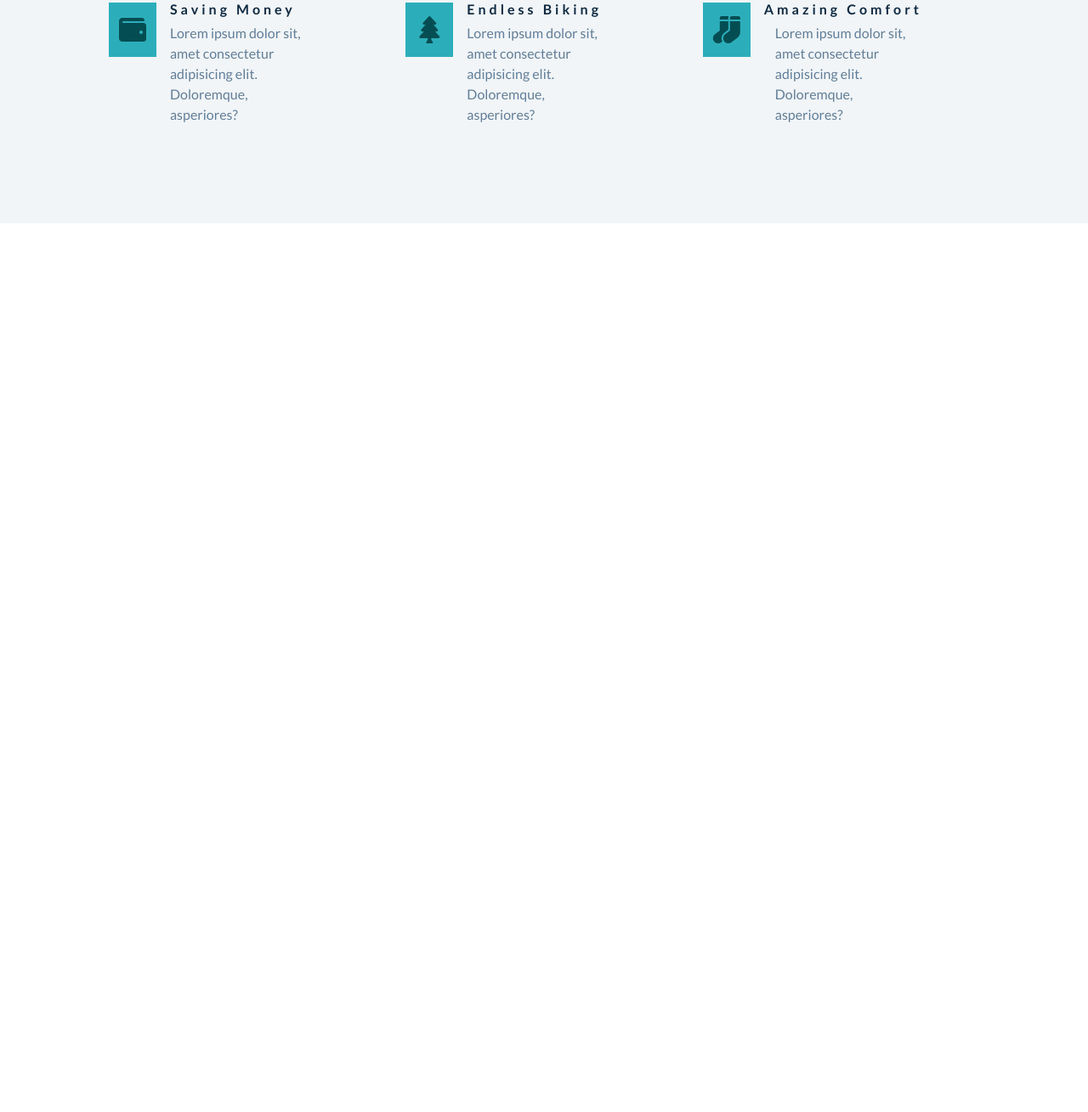
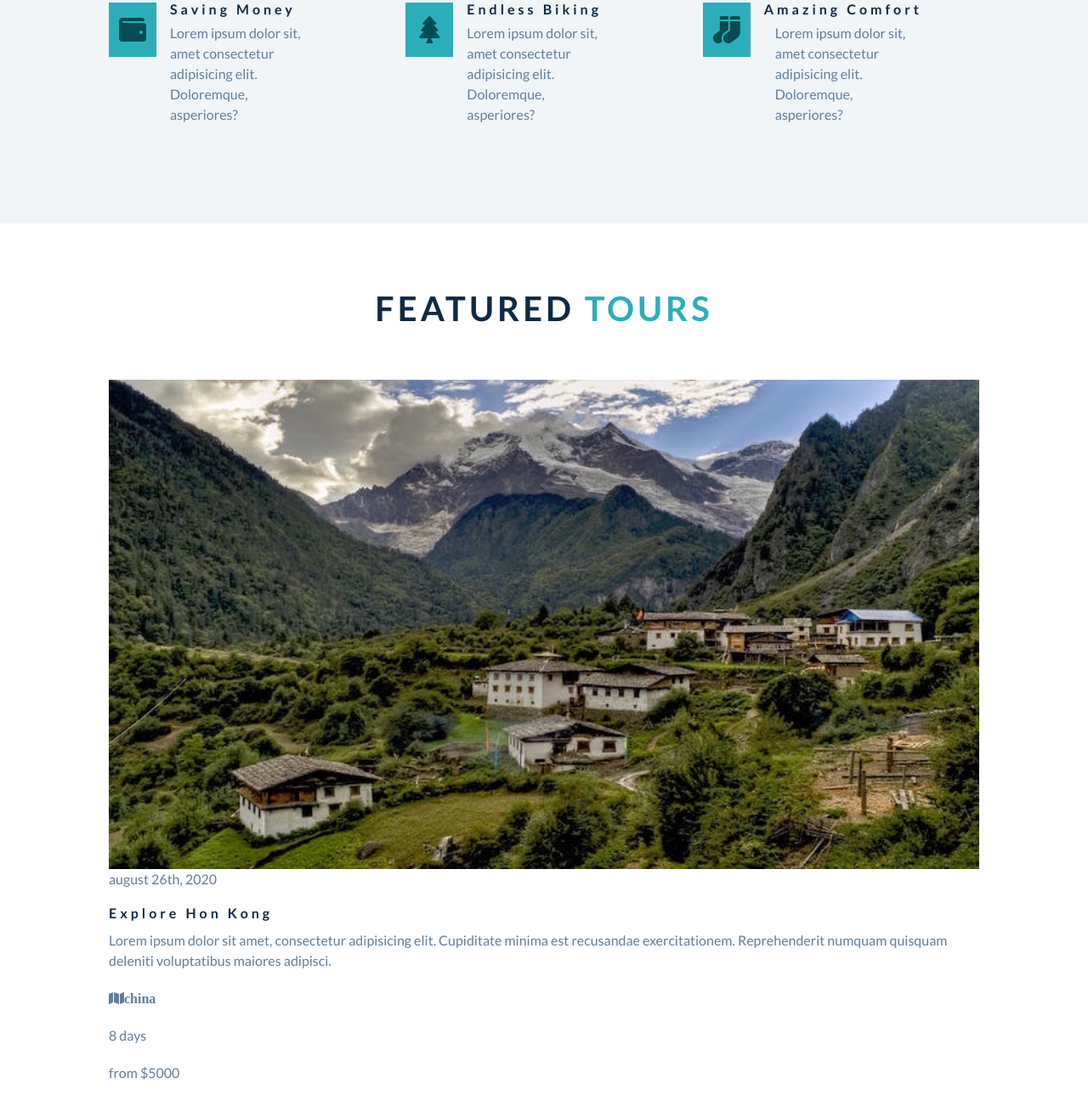
Before and after one commit to acasanova009/WorldCitiesTours, a plain HTML site: page index.html in a window 1280 px wide. Shown: the part 1605-2914 px from the top of the page at 85% size. Before the commit the page ends 1868 px from the top, so only its background shows below. Drawn offline with Linux system fonts and the light colour scheme.

Commit message:
began featured tours

```diff
--- a/css/styles.css
+++ b/css/styles.css
@@ -352,6 +352,13 @@ Services
 Featured Tours
 ===============
 */
+.featured-center {
+  display: flex;
+  flex-wrap: wrap;
+}
+.tour-card {
+  /* min-width: 20rem; */
+}
 
 /*
 ===============
--- a/index.html
+++ b/index.html
@@ -106,6 +106,37 @@
     <!--end services -->
 
     <!-- featured tours -->
+    <section class="section" id="featured">
+      <div class="section-title">
+        <h2>featured <span>tours</span></h2>
+      </div>
+      <div class="section-center featured-center">
+        <!-- tour-card -->
+
+        <article class="tour-card">
+          <div class="tour-img-container">
+            <img src="./images/tour-1.jpeg" alt="ok" class="tour-img" />
+            <p class="tour-date">august 26th, 2020</p>
+          </div>
+          <div class="tour-info">
+            <h4>explore hon kong</h4>
+            <p>
+              Lorem ipsum dolor sit amet, consectetur adipisicing elit.
+              Cupiditate minima est recusandae exercitationem. Reprehenderit
+              numquam quisquam deleniti voluptatibus maiores adipisci.
+            </p>
+            <div class="tour-footer">
+              <p>
+                <span><i class="fas fa-map">china</i></span>
+              </p>
+              <p>8 days</p>
+              <p>from $5000</p>
+            </div>
+          </div>
+        </article>
+        <!-- end of tour-card -->
+      </div>
+    </section>
     <!-- end of featured tours -->
 
     <!-- contact -->
```
